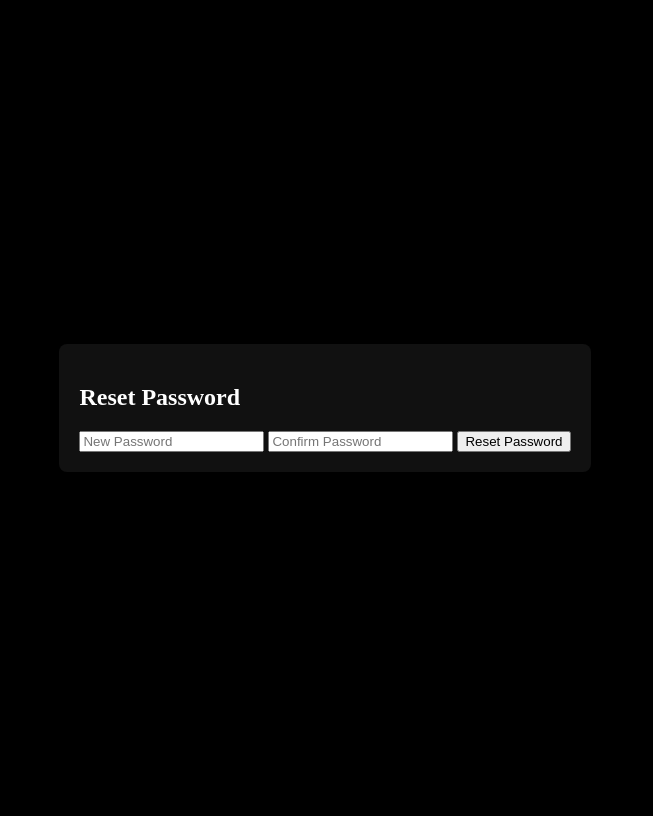
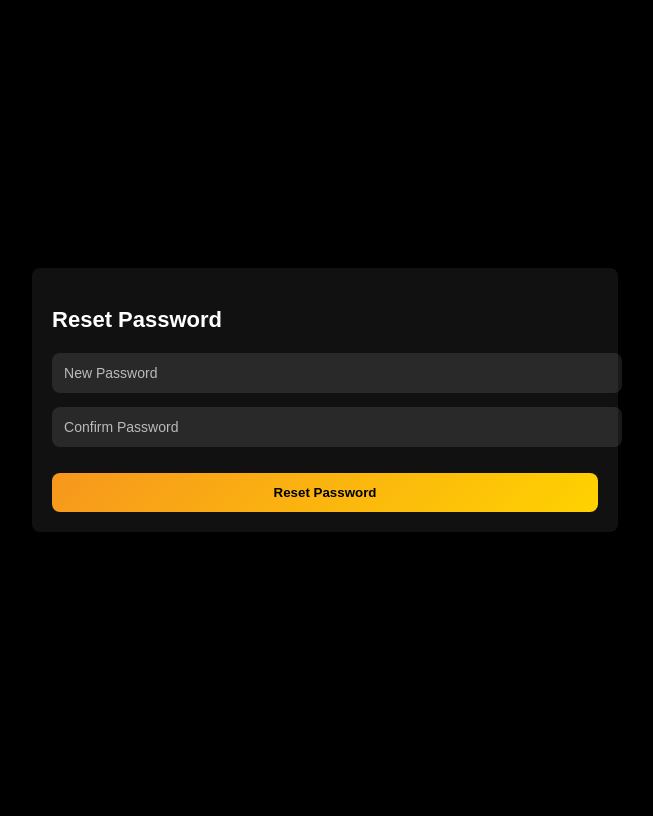
Before and after one commit to asif1-3ahmed/Music, a Flask app: page /resetpassword in a window 1280 px wide. Shown: the whole page, without its empty margins (315-968 px from the left). After the commit the page ends 532 px from the top, so only its background shows below. Run offline with Flask 3, Linux system fonts and the light colour scheme.

Commit message:
Update resetpassword.html

```diff
--- a/templates/resetpassword.html
+++ b/templates/resetpassword.html
@@ -1,6 +1,71 @@
 <!DOCTYPE html>
 <html lang="en">
-<head><meta charset="UTF-8"><title>Reset Password</title></head>
+<head><meta charset="UTF-8"><title>Reset Password</title>
+<style>
+  body {
+  font-family: "Poppins", sans-serif;
+  background: radial-gradient(circle at bottom right, #111, #000);
+  color: #fff;
+  display: flex;
+  justify-content: center;
+  align-items: center;
+  height: 100vh;
+  margin: 0;
+}
+
+.form-box {
+  background: rgba(255, 255, 255, 0.05);
+  padding: 40px;
+  border-radius: 14px;
+  width: 340px;
+  text-align: center;
+  backdrop-filter: blur(12px);
+  border: 1px solid rgba(255, 255, 255, 0.1);
+  box-shadow: 0 8px 25px rgba(0, 0, 0, 0.8);
+}
+
+h2 {
+  margin-bottom: 20px;
+  font-size: 22px;
+}
+
+input {
+  width: 100%;
+  padding: 12px;
+  margin-bottom: 14px;
+  border: none;
+  border-radius: 8px;
+  background: rgba(255, 255, 255, 0.1);
+  color: #fff;
+  outline: none;
+  font-size: 14px;
+}
+
+input::placeholder {
+  color: #bbb;
+}
+
+button {
+  width: 100%;
+  padding: 12px;
+  border: none;
+  border-radius: 8px;
+  background: linear-gradient(135deg, #f7971e, #ffd200);
+  color: #000;
+  font-weight: 600;
+  cursor: pointer;
+  margin-top: 12px;
+  transition: 0.3s ease;
+}
+
+button:hover {
+  background: linear-gradient(135deg, #ffd200, #f7971e);
+  transform: scale(1.03);
+  box-shadow: 0 0 15px #ffd200;
+}
+
+</style>
+</head>
 <body style="background:#000; color:#fff; display:flex; justify-content:center; align-items:center; height:100vh;">
   <form action="/reset-password" method="POST" style="background:#111; padding:20px; border-radius:8px;">
     <h2>Reset Password</h2>
```
